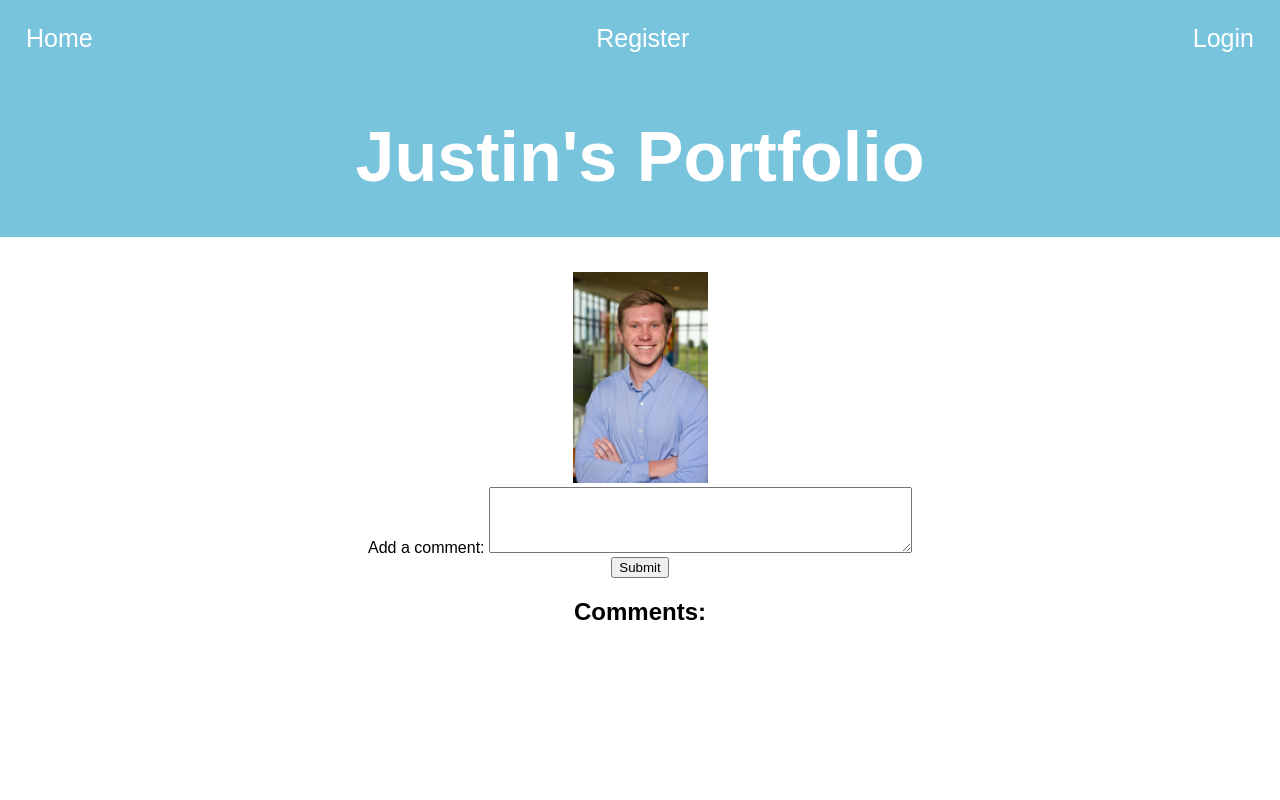
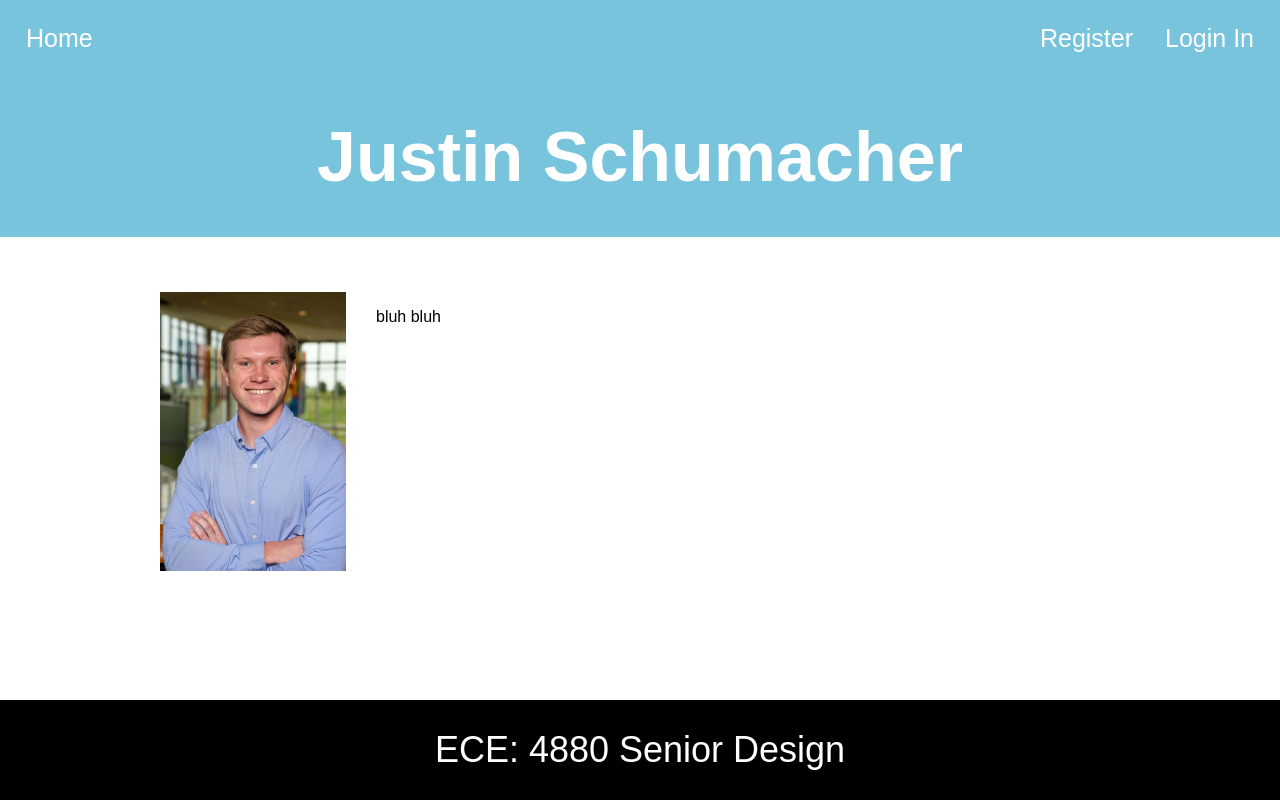
Before and after one commit to lizzy-lohmann/Lab3, a Flask app: page /justin_schumacher in a window 1280 px wide. Run offline with Flask 3, Linux system fonts and the light colour scheme.

Commit message:
fixed layout and links

```diff
--- a/src/Register.html
+++ b/src/Register.html
@@ -42,8 +42,9 @@
         <label for="password">Password:</label>
         <input type="password" id="password" name="password" required>
         <p>                      </p>
-
-        <input type="checkbox" onclick="showPassword()"> Show Password
+        <label>
+            <input type="checkbox" onclick="showPassword()">
+        </label> Show Password
 
         <br><br>
 
--- a/templates/JustinSchumacher.html
+++ b/templates/JustinSchumacher.html
@@ -2,7 +2,8 @@
 <html lang="en">
 <head>
     <meta charset="UTF-8">
-    <title>Justin's Portfolio</title>
+
+    <title>Justin Schumacher</title>
     <link rel="stylesheet" type="text/css" href="{{ url_for('static', filename='style.css') }}">
     <style>
         body {
@@ -10,52 +11,52 @@
         }
         .content {
             display: flex;
-            justify-content: center;
+            justify-content: center; /* This will center the content area on the page */
             padding: 20px;
         }
         .left-column {
-            width: 20%;
-            padding-right: 20px;
+            width: 15%;
+            padding-right: 30px;
         }
         .right-column {
-            width: 60%;
-            text-align: left;
+            width: 60%; /* Example percentage */
+            text-align: left; /* Aligns the text to the left */
         }
         .left-column img {
-            width: 100%;
+            width: 100%; /* Makes the image take full width of the container */
             height: auto;
-            display: block;
+            display: block; /* Ensures no extra space below the image */
         }
 
         body, html {
             height: 100%;
             margin: 0;
         }
+
     </style>
 </head>
 <body>
 <div class="navbar">
-    <a href="{{ url_for('index') }}">Home</a>
-    <a href="{{ url_for('register') }}">Register</a>
-    <a class="login" href="{{ url_for('login') }}">Login</a>
+        <a href="{{ url_for('index') }}">Home</a>
+        <div class="right-links">
+            <a href="{{ url_for('register') }}">Register</a>
+            <a class="login" href="{{ url_for('login') }}">Login In</a>
+        </div>
+    </div>
+<h1>Justin Schumacher</h1>
+<div class="content">
+    <div class="left-column">
+        <img src="/static/images/Justin.jpg" alt="Justin Schumacher" >
+    </div>
+    <div class="right-column">
+        <p>bluh bluh </p>
+    </div>
 </div>
-    <h1>Justin's Portfolio</h1>
-    <img src="{{ url_for('static', filename='images/Justin.jpg') }}" alt="Justin" width="135" height="211">
+    </div>
+<div class="footer">
+    ECE: 4880 Senior Design
+</div>
 
-    <!-- Comment Form -->
-    <form action="{{ url_for('add_comment', page='justin_schumacher') }}" method="post">
-        <label for="comment">Add a comment:</label>
-        <textarea name="comment" id="comment" rows="4" cols="50"></textarea>
-        <br>
-        <input type="submit" value="Submit">
-    </form>
 
-    <!-- Display Comments -->
-    <h2>Comments:</h2>
-    <ul>
-        {% for comment in comments %}
-            <li>{{ comment }}</li>
-        {% endfor %}
-    </ul>
 </body>
 </html>
--- a/templates/static/style.css
+++ b/templates/static/style.css
@@ -1,13 +1,14 @@
 body {
     background-color: white;
     text-align: center;
-    top-margin: 50; /* Remove default margin to prevent spacing */
+    margin-top: 50px;
+    margin-bottom: 60px;
 }
 
 
 .navbar {
     display: flex;
-    justify-content: space-between; /* Aligns children with space between */
+    justify-content: space-between;
     background-color: hsl(195, 60%, 67%);
     padding: 10px;
     font-size: 25px;
@@ -37,11 +38,11 @@ h1 {
     left: 0;
     bottom: 0;
     width: 100%;
-    height: 60px; /* Set the fixed height of the footer here */
+    height: 60px;
     background-color: black;
     color: white;
     text-align: center;
-    line-height: 60px; /* Center the text vertically */
+    line-height: 60px;
     padding: 20px 0;
     font-size: 36px;
 }
```
Also changed, not shown: templates/BrennaGogel.html (+7 -7 lines), templates/ChaseDittmer.html (+14 -16 lines), templates/LizzyLohmann.html (+9 -11 lines), templates/Login.html (+12 -6 lines), templates/Register.html (+16 -14 lines), templates/index.html (+15 -21 lines), templates/static/images/chase.jpg (renamed from images/chase.jpg).
